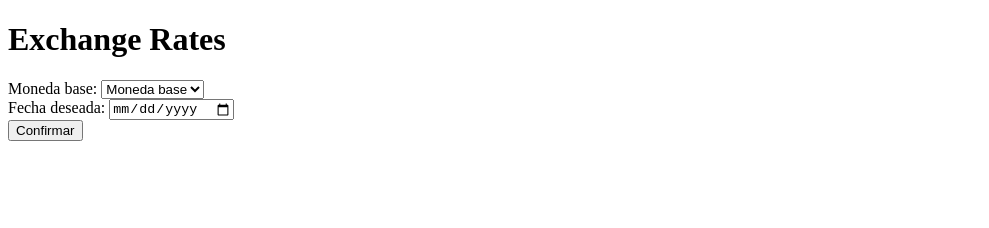
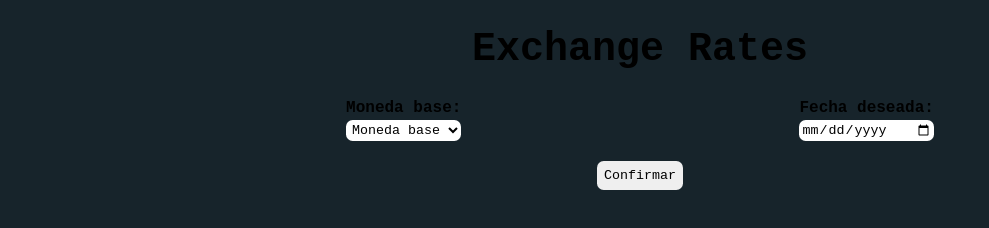
Before and after one commit to Santino-Gonzalez/clase-12-Exchange, a website: page index.html in a window 1280 px wide. Shown: the whole page, without its empty margins (0-989 px from the left). Drawn offline with nearby package versions, Linux system fonts and the light colour scheme.

Commit message:
Da estilo
Se le da estilos a la pagina.

```diff
--- a/main.css
+++ b/main.css
@@ -0,0 +1,80 @@
+* {
+    user-select: none;
+    font-family: 'Courier New', Courier, monospace;
+}
+
+body {
+    background-color: rgb(23, 36, 43);
+}
+
+#title {
+    font-size: 2.5em;
+    display: flex;
+    justify-content: center;
+}
+
+#labelMonedaBase {
+    font-weight: bolder;
+}
+
+#base {
+    margin-top: 0.25em;
+    padding: 0.15em;
+
+    background-color: rgb(255, 255, 255);
+    border: none;
+    border-radius: 0.5em;
+}
+
+#containerMonedaBase {
+    display: flex;
+    flex-direction: column;
+    max-width: 10em;
+}
+
+#labelFecha {
+    font-weight: bolder;
+}
+
+#fecha {
+    margin-top: 0.25em;
+    padding: 0.15em;
+    background-color: rgb(255, 255, 255);
+    border: none;
+    border-radius: 0.5em;
+}
+
+#containerFecha {
+    display: flex;
+    flex-direction: column;
+    max-width: 10em;
+
+}
+
+#contenedorSelectores {
+    display: flex;
+    justify-content: space-evenly;
+}
+
+#botonConfirmar {
+    display: block;
+    padding: 0.5em;
+    border-radius: 0.5em;
+    border: none;
+    margin: 1.5em auto;
+}
+
+#titleCotizaciones {
+    text-align: center;
+    margin: 2.5em auto 1em;
+    text-decoration: underline;
+}
+
+#containerCotizaciones {
+    display: flex;
+    justify-content: space-between;
+    align-content: space-between;
+    flex-wrap: wrap;
+    max-width: 94.5em;
+    margin: auto;
+}
```
Also changed, not shown: index.html (line endings or trailing spaces).
